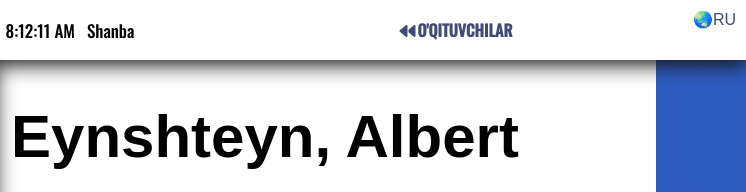
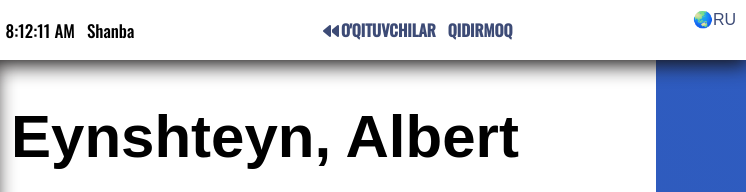
Before and after one commit to chdpisystem/albertensteinUZ, a plain HTML site: page index.html in a window 1280 px wide. Shown: the top 192 px of the page, 534-1280 px from the left. Drawn offline with nearby package versions, Linux system fonts and the light colour scheme.

Commit message:
Update index.html

```diff
--- a/index.html
+++ b/index.html
@@ -34,6 +34,7 @@
             <div class="right__side">
                 <div class="ssilka__class">
                     <a href="#" id="left__a" class="ssilka"><i class="fa-solid fa-backward"></i>O'QITUVCHILAR</a>
+			 <a href="https://chdpisystem.github.io/searchRU/index.html" id="left__a" class="ssilka"></i>QIDIRMOQ</a>
                 </div>
             </div>
             <div class="hamburger-menu">
@@ -43,6 +44,7 @@
                 <div class="burger-line third"></div>
                 <div class="burger-line fourth"></div>
                 <nav class="main-menu">
+			 <a href="https://chdpisystem.github.io/searchRU/index.html" id="left__a" class="ssilka"></i>QIDIRMOQ</a>
                     <a href="#" class="a-hamburger__line">O'QITUVCHILAR</a>
                     <a href="https://chdpisystem.github.io/alberteinsteinRU/index.html" class="a-hamburger__line">🌏RU</a>
                 </nav>
```
